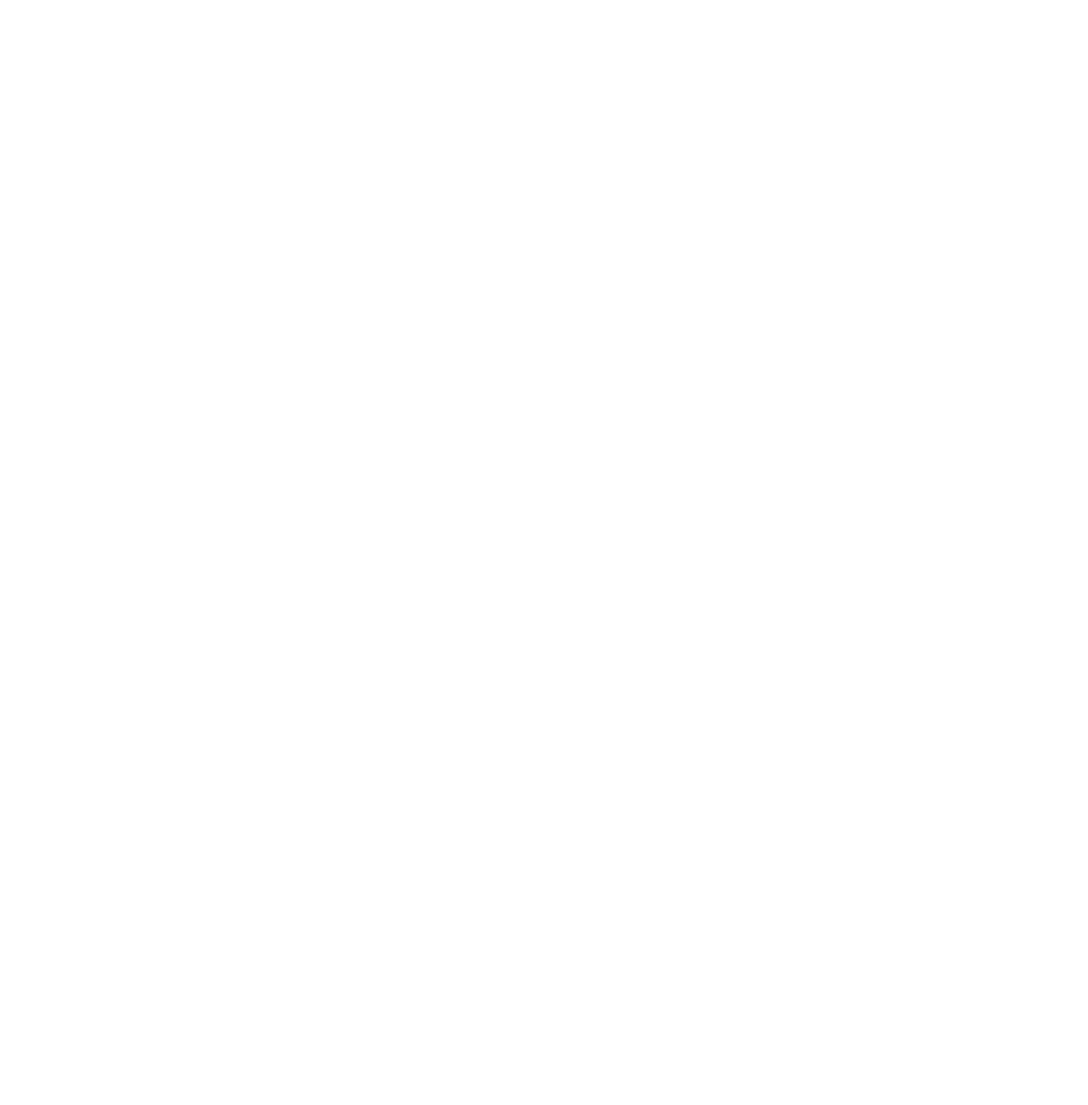
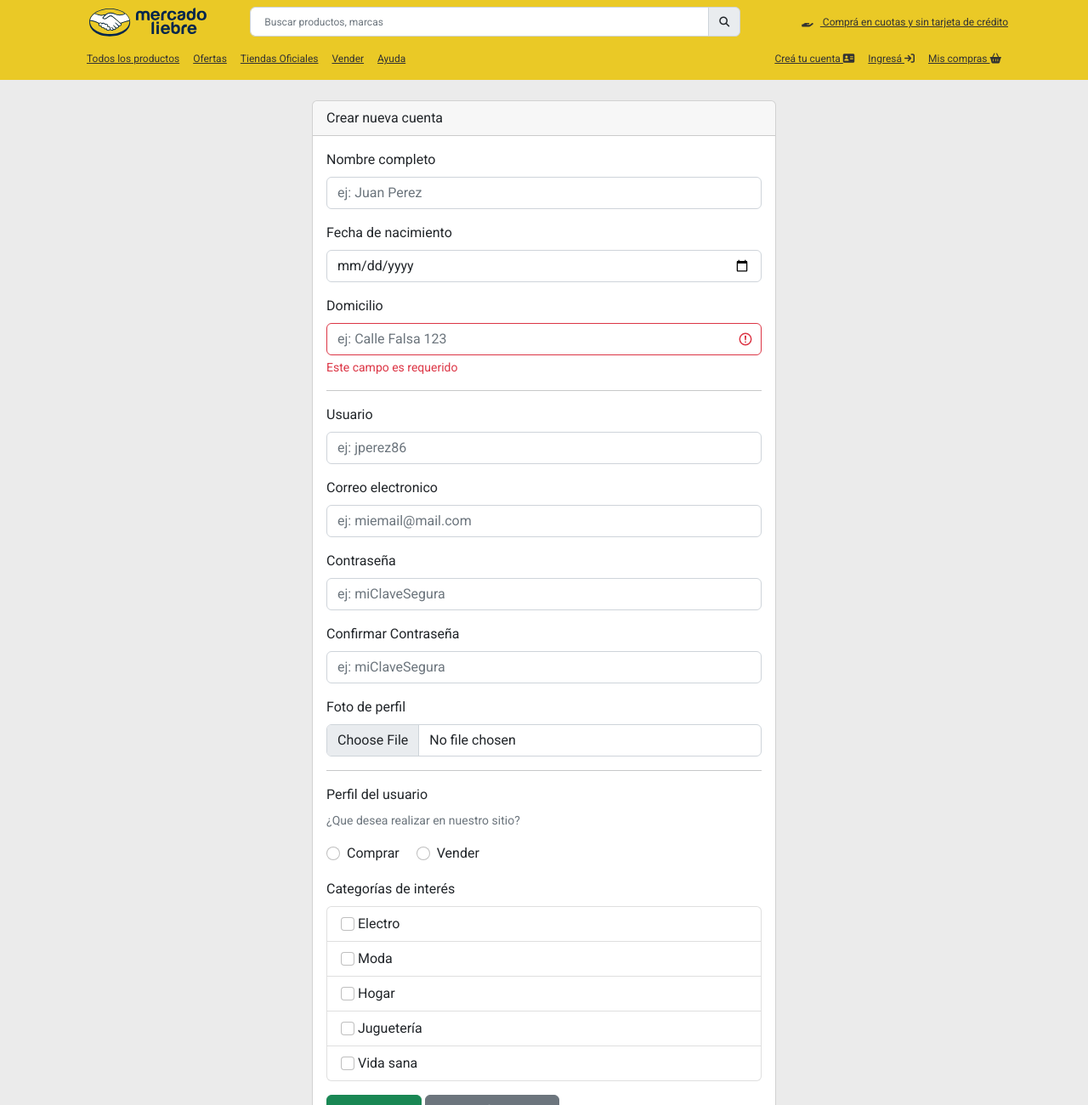
Before and after one commit to cmercado93/MercadoLiebre, a website: page views/register.html in a window 1280 px wide. Shown: the top 1300 px of the page at 85% size. Before the commit the page ends 800 px from the top, so only its background shows below. Drawn offline with nearby package versions, Linux system fonts and the light colour scheme.

Commit message:
Cambios en el registro

```diff
--- a/views/register.html
+++ b/views/register.html
@@ -0,0 +1,199 @@
+<!DOCTYPE html>
+<html>
+    <head>
+        <meta charset="utf-8">
+        <meta name="viewport" content="width=device-width, initial-scale=1">
+        <title>Registrarme - MercadoLiebre</title>
+        <link rel="stylesheet" href="https://fonts.googleapis.com/css2?family=Roboto:ital,wght@0,100;0,300;0,400;1,100;1,300&display=swap">
+        <link href="https://cdn.jsdelivr.net/npm/bootstrap@5.2.0/dist/css/bootstrap.min.css" rel="stylesheet" integrity="sha384-gH2yIJqKdNHPEq0n4Mqa/HGKIhSkIHeL5AyhkYV8i59U5AR6csBvApHHNl/vI1Bx" crossorigin="anonymous">
+        <script src="https://cdn.jsdelivr.net/npm/bootstrap@5.2.0/dist/js/bootstrap.bundle.min.js" integrity="sha384-A3rJD856KowSb7dwlZdYEkO39Gagi7vIsF0jrRAoQmDKKtQBHUuLZ9AsSv4jD4Xa" crossorigin="anonymous"></script> <script src="https://kit.fontawesome.com/169d2e6577.js" crossorigin="anonymous"></script>
+        <link rel="stylesheet" type="text/css" href="/css/gnrl.css">
+    </head>
+    <body class="home">
+        <header class="bg-yellow text-dark-gray fs-12">
+            <div class="container pb-2">
+                <div class="navbar">
+                    <div class="container-fluid">
+                        <div class="d-flex flex-fill me-lg-4">
+                            <div class="row w-100">
+                                <div class="col-3 text-center">
+                                    <a href="" class="navbar-brand">
+                                    <img src="/images/logo-mercado-liebre.svg" alt="Logo" class="logo d-inline-block">
+                                    </a>
+                                </div>
+                                <div class="col-9">
+                                    <div class="input-group" id="buscador">
+                                        <input type="text" placeholder="Buscar productos, marcas" class="form-control px-3">
+                                        <span class="input-group-text">
+                                        <i class="fa-solid fa-magnifying-glass"></i>
+                                        </span>
+                                    </div>
+                                </div>
+                            </div>
+                        </div>
+                        <div class="d-flex">
+                            <a href="" class="ms-4"><i class="me-2 fa-solid fa-hand-holding"></i> Comprá en cuotas y sin tarjeta de crédito</a>
+                        </div>
+                    </div>
+                </div>
+                <nav class="navbar navbar-expand-md">
+                    <div class="container-fluid">
+                        <button class="navbar-toggler" type="button" data-bs-toggle="collapse" data-bs-target="#navbarSupportedContent"> <span class="navbar-toggler-icon"></span> </button>
+                        <div class="collapse navbar-collapse" id="navbarSupportedContent">
+                            <ul class="navbar-nav me-auto mb-2 mb-lg-0">
+                                <li class="nav-item mx-md-1 mx-lg-2">
+                                    <a href="#">Todos los productos</a>
+                                </li>
+                                <li class="nav-item mx-md-1 mx-lg-2">
+                                    <a href="#">Ofertas</a>
+                                </li>
+                                <li class="nav-item mx-md-1 mx-lg-2">
+                                    <a href="#">Tiendas Oficiales</a>
+                                </li>
+                                <li class="nav-item mx-md-1 mx-lg-2">
+                                    <a href="#">Vender</a>
+                                </li>
+                                <li class="nav-item mx-md-1 mx-lg-2">
+                                    <a href="#">Ayuda</a>
+                                </li>
+                            </ul>
+                            <ul class="navbar-nav ms-auto mb-2 mb-lg-0">
+                                <li class="nav-item mx-md-1 mx-lg-2">
+                                    <a href="/register">Creá tu cuenta <i class="fa-solid fa-address-card"></i></a>
+                                </li>
+                                <li class="nav-item mx-md-1 mx-lg-2">
+                                    <a href="/login">Ingresá <i class="fa-solid fa-arrow-right-to-bracket"></i></a>
+                                </li>
+                                <li class="nav-item mx-md-1 mx-lg-2">
+                                    <a href="">Mis compras <i class="fa-solid fa-basket-shopping"></i></a>
+                                </li>
+                            </ul>
+                        </div>
+                    </div>
+                </nav>
+            </div>
+        </header>
+        <main class="bg-light-grey py-4">
+            <div class="container">
+                <div class="row justify-content-center">
+                    <div class="col-12 col-md-9 col-lg-6">
+                        <div class="card">
+                            <div class="card-header">Crear nueva cuenta</div>
+                            <div class="card-body">
+                                <div class="mb-3">
+                                    <label class="form-label">Nombre completo</label>
+                                    <input type="text" class="form-control" placeholder="ej: Juan Perez">
+                                </div>
+                                <div class="mb-3">
+                                    <label class="form-label">Fecha de nacimiento</label>
+                                    <input type="date" class="form-control">
+                                </div>
+                                <div class="mb-3">
+                                    <label class="form-label">Domicilio</label>
+                                    <input type="text" class="form-control is-invalid" placeholder="ej: Calle Falsa 123">
+                                    <span class="invalid-feedback">Este campo es requerido</span>
+                                </div>
+                                <hr>
+                                <div class="mb-3">
+                                    <label class="form-label">Usuario</label>
+                                    <input type="text" class="form-control" placeholder="ej: jperez86">
+                                </div>
+                                <div class="mb-3">
+                                    <label class="form-label">Correo electronico</label>
+                                    <input type="email" class="form-control" placeholder="ej: miemail@mail.com">
+                                </div>
+                                <div class="mb-3">
+                                    <label class="form-label">Contraseña</label>
+                                    <input type="password" class="form-control" placeholder="ej: miClaveSegura">
+                                </div>
+                                <div class="mb-3">
+                                    <label class="form-label">Confirmar Contraseña</label>
+                                    <input type="password" class="form-control" placeholder="ej: miClaveSegura">
+                                </div>
+                                <div class="mb-3">
+                                    <label class="form-label">Foto de perfil</label>
+                                    <input type="file" class="form-control">
+                                </div>
+                                <hr>
+                                <div class="mb-3">
+                                    <label for="exampleFormControlTextarea1" class="form-label">Perfil del usuario</label>
+                                    <small class="text-muted d-block">¿Que desea realizar en nuestro sitio?</small>
+                                </div>
+                                <div class="form-check form-check-inline">
+                                    <input class="form-check-input" type="radio" name="perfil_usuario" id="perfil_usuario_comprador" value="comprador">
+                                    <label class="form-check-label" for="perfil_usuario_comprador">Comprar</label>
+                                </div>
+                                <div class="form-check form-check-inline">
+                                    <input class="form-check-input" type="radio" name="perfil_usuario" id="perfil_usuario_vendedor" value="vendedor">
+                                    <label class="form-check-label" for="perfil_usuario_vendedor">Vender</label>
+                                </div>
+                                <div class="mt-3">
+                                    <label for="exampleFormControlTextarea1" class="form-label">Categorías de interés</label>
+                                </div>
+                                <ul class="list-group">
+                                    <li class="list-group-item">
+                                        <input class="form-check-input" type="checkbox" id="categorías_interes_1" value="Electro">
+                                        <label class="form-check-label" for="categorías_interes_1">Electro</label>
+                                    </li>
+                                    <li class="list-group-item">
+                                        <input class="form-check-input" type="checkbox" id="categorías_interes_2" value="Moda">
+                                        <label class="form-check-label" for="categorías_interes_2">Moda</label>
+                                    </li>
+                                    <li class="list-group-item">
+                                        <input class="form-check-input" type="checkbox" id="categorías_interes_3" value="Hogar">
+                                        <label class="form-check-label" for="categorías_interes_3">Hogar</label>
+                                    </li>
+                                    <li class="list-group-item">
+                                        <input class="form-check-input" type="checkbox" id="categorías_interes_4" value="Juguetería">
+                                        <label class="form-check-label" for="categorías_interes_4">Juguetería</label>
+                                    </li>
+                                    <li class="list-group-item">
+                                        <input class="form-check-input" type="checkbox" id="categorías_interes_5" value="Vida sana">
+                                        <label class="form-check-label" for="categorías_interes_5">Vida sana</label>
+                                    </li>
+                                </ul>
+                                <div class="mt-3">
+                                    <a class="btn btn-success" href="/">Registrarme</a>
+                                    <button class="btn btn-secondary" type="reset">Limpiar formulario</button>
+                                </div>
+                            </div>
+                        </div>
+                    </div>
+                </div>
+            </div>
+        </main>
+        <footer class="text-dark-gray pt-4">
+            <div class="container text-center">
+                <div class="row">
+                    <div class="col-12 col-lg-4 content">
+                        <div class="d-block text-center fs-2">
+                            <i class="icons text-light-blue fa-solid fa-credit-card"></i>
+                        </div>
+                        <h4 class="my-lg-4">Pagá con tarjeta o efectivo</h4>
+                        <p class="text-center">Con Mercado Liebre Cash, tenés cuotas sin interés con tarjeta o efectivo en puntos de pago. ¡Y siempre es seguro!</p>
+                    </div>
+                    <div class="col-12 col-lg-4 content">
+                        <div class="d-block text-center fs-2">
+                            <i class="icons text-light-blue fa-solid fa-gift"></i>
+                        </div>
+                        <h4 class="my-lg-4">Envío gratis desde $ 1.999</h4>
+                        <p class="text-center">Solo por estar registrado en Mercado Liebre tenés envíos gratis en miles de productos. Es un beneficio de Mercado Puntos.</p>
+                    </div>
+                    <div class="col-12 col-lg-4 content">
+                        <div class="d-block text-center fs-2">
+                            <i class="icons text-light-blue fa-solid fa-user-shield"></i>
+                        </div>
+                        <h4 class="my-lg-4">Seguridad, de principio a fin</h4>
+                        <p class="text-center">¿No te gusta? ¡Devolvelo! En Mercado Liebre, no hay nada que no puedas hacer, porque estás siempre protegido.</p>
+                    </div>
+                </div>
+            </div>
+            <hr>
+            <div class="container mb-4">
+                <div class="row">
+                    <div class="col-12"> <small class="copyright text-muted">Copyright © 1999-2022 MercadoLiebre S.R.L.</small> </div>
+                </div>
+            </div>
+        </footer>
+    </body>
+</html>
```
Also changed, not shown: views/home.html (+1 -1 lines).
